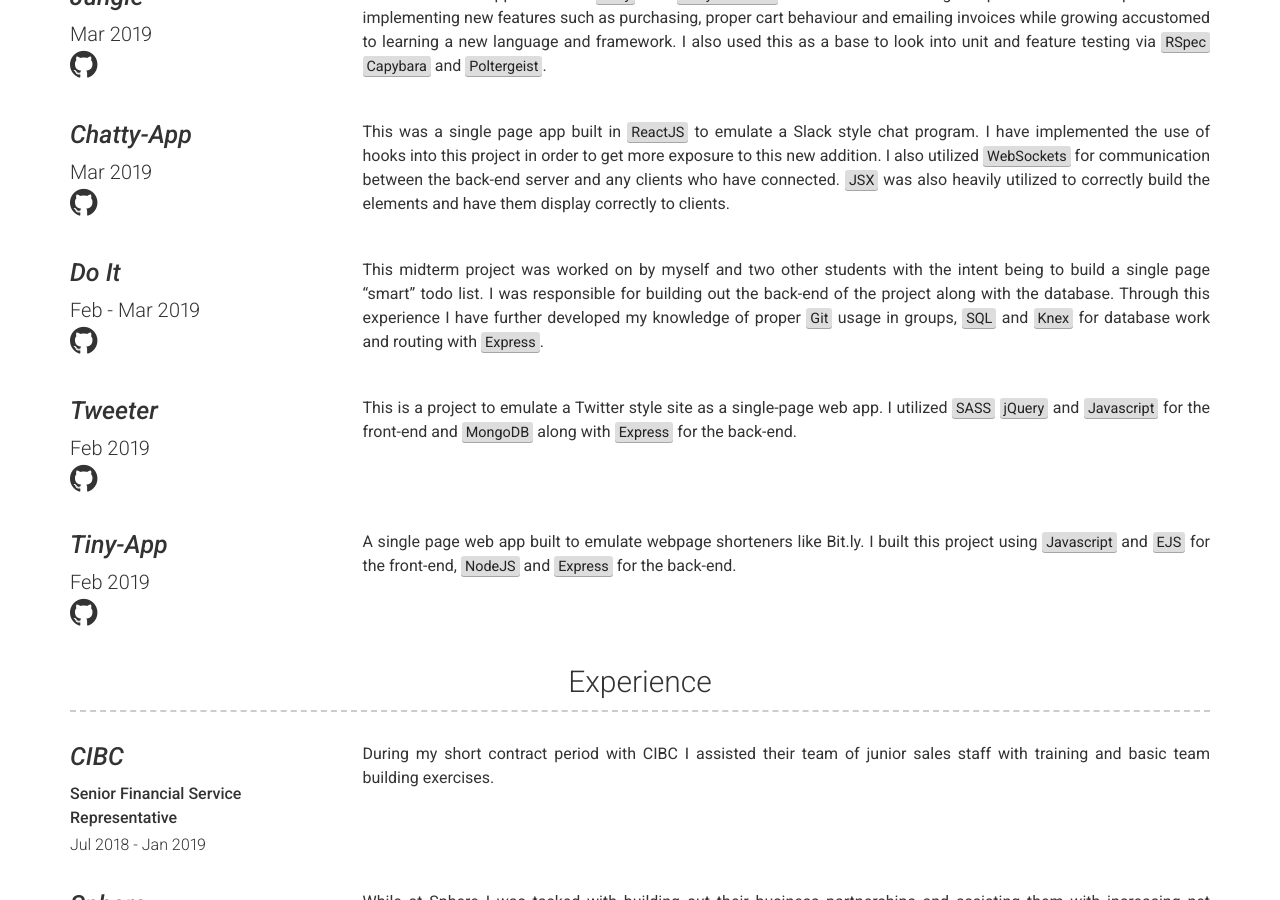
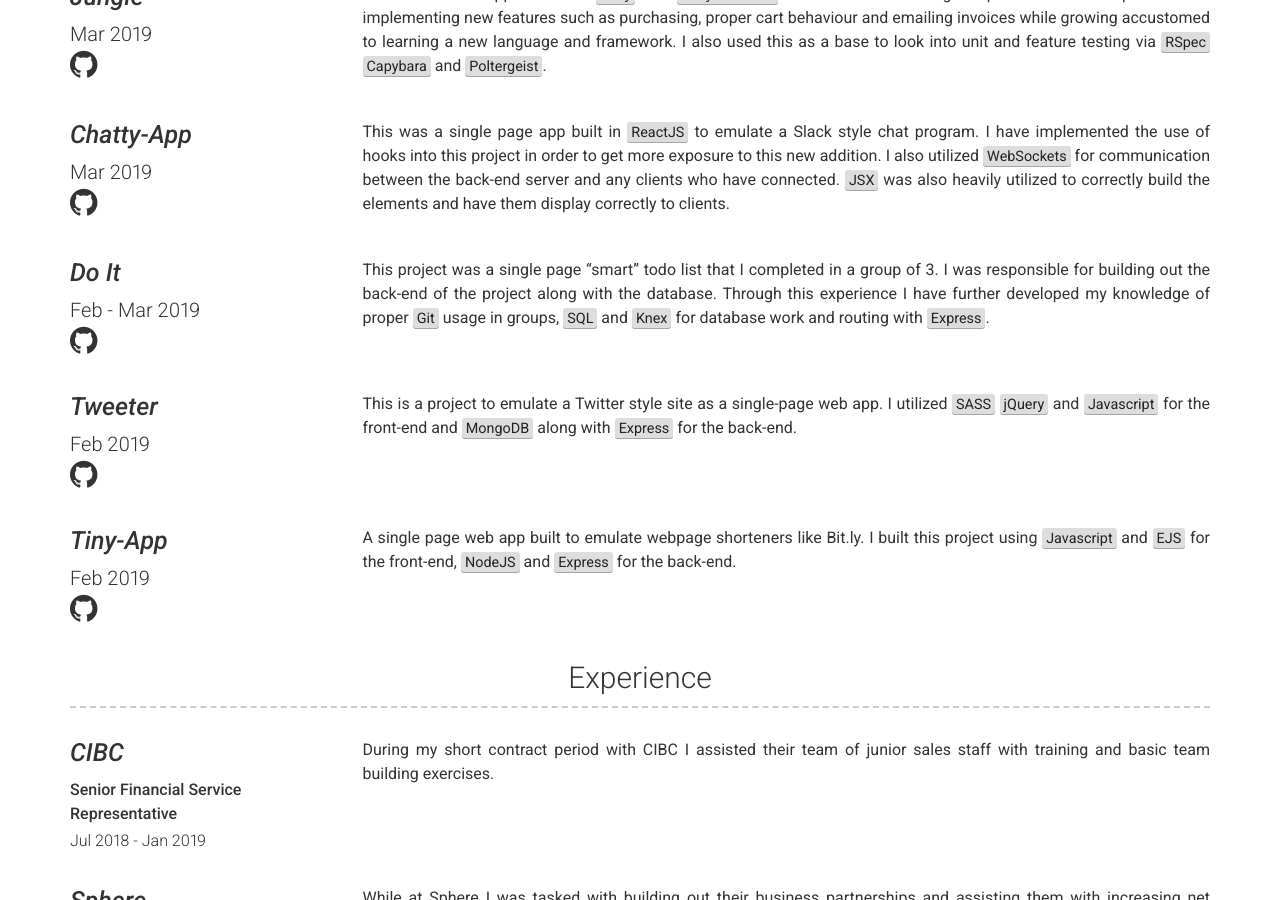
Before and after one commit to YvesDesjardins/YvesDesjardins.github.io, a Jekyll site: the page built from index.md, in a window 1280 px wide and 900 px high, scrolled down 753 px. Built offline with Jekyll 4.4.1, drawn with Linux system fonts in a browser that asks for light colours.

Commit message:
minor language change for Do It project

```diff
--- a/_data/projects.yml
+++ b/_data/projects.yml
@@ -17,7 +17,7 @@
   link: github.com/rachelgould/smart-todo
   github: rachelgould/smart-todo
   description: | # this will include new lines to allow paragraphs
-    This midterm project was worked on by myself and two other students with the intent being to build a single page "smart" todo list. I was responsible for building out the back-end of the project along with the database. Through this experience I have further developed my knowledge of proper <mark>Git</mark> usage in groups, <mark>SQL</mark> and <mark>Knex</mark> for database work and routing with <mark>Express</mark>.
+    This project was a single page "smart" todo list that I completed in a group of 3. I was responsible for building out the back-end of the project along with the database. Through this experience I have further developed my knowledge of proper <mark>Git</mark> usage in groups, <mark>SQL</mark> and <mark>Knex</mark> for database work and routing with <mark>Express</mark>.
 
 - name: Tweeter
   date: Feb 2019
```
Also changed, not shown: 1 other file.
